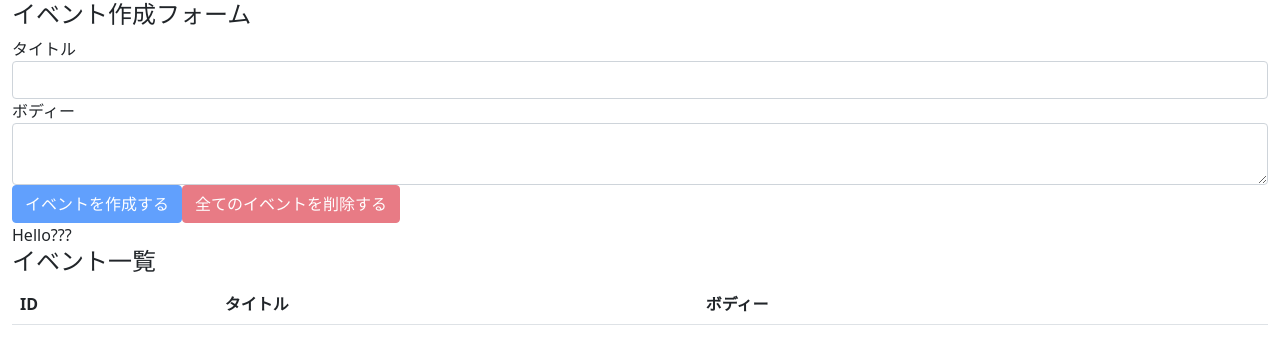
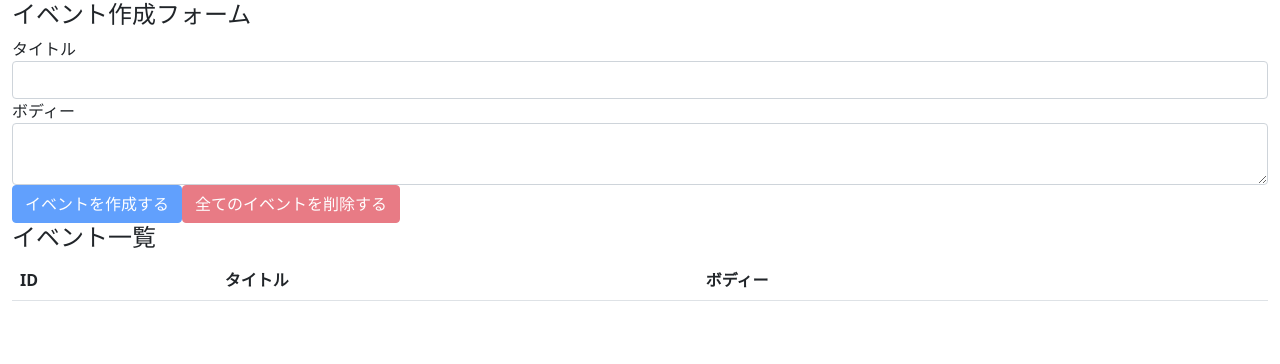
Before and after one commit to Mdaiki0730/react-hooks-101, a React (Create React App) app: page / in a window 1280 px wide. Shown: the top 364 px of the page. Built offline with nearby package versions, Linux system fonts and the light colour scheme.

Commit message:
solve prop dorilling issue

```diff
--- a/src/components/App.js
+++ b/src/components/App.js
@@ -9,10 +9,10 @@
   const [state, dispatch] = useReducer(reducer, [])
 
   return (
-    <AppContext.Provider value={'Hello???'}>
+    <AppContext.Provider value={{ state, dispatch }}>
       <div className="container-fluid">
-        <EventForm state={state} dispatch={dispatch}/>
-        <Events state={state} dispatch={dispatch}/>
+        <EventForm />
+        <Events />
       </div>
     </AppContext.Provider>
   )
--- a/src/components/Event.js
+++ b/src/components/Event.js
@@ -1,7 +1,9 @@
-import React from 'react'
+import React, { useContext } from 'react'
 import { DELETE_EVENT } from '../actions'
+import AppContext from '../contexts/AppContext'
 
-const Event = ({ event, dispatch }) => {
+const Event = ({ event }) => {
+  const { dispatch } = useContext(AppContext)
   const id = event.id
   const handleClickDeleteButton = () => {
     const result = window.confirm(`このイベント(id=${id})を本当に削除しても良いですか？`)
--- a/src/components/EventForm.js
+++ b/src/components/EventForm.js
@@ -1,7 +1,9 @@
-import React, { useState } from 'react'
+import React, { useState, useContext } from 'react'
 import { CREATE_EVENT, DELETE_ALL_EVENTS } from '../actions'
+import AppContext from '../contexts/AppContext'
 
-const EventForm = ({ state, dispatch }) => {
+const EventForm = () => {
+  const { state, dispatch } = useContext(AppContext)
   const [title, setTitle] = useState('')
   const [body, setBody] = useState('')
   const addEvent = e => {
--- a/src/components/Events.js
+++ b/src/components/Events.js
@@ -2,11 +2,10 @@
 import Event from './Event'
 import AppContext from '../contexts/AppContext'
 
-const Events = ({ state, dispatch }) => {
-  const value = useContext(AppContext)
+const Events = () => {
+  const { state } = useContext(AppContext)
   return (
     <>
-      <div>{value}</div>
       <h4>イベント一覧</h4>
       <table className="table table-hover">
         <thead>
@@ -19,7 +18,7 @@
         </thead>
         <tbody>
           {
-            state.map((event, index) => (<Event key={index} event={event} dispatch={dispatch} />))
+            state.map((event, index) => (<Event key={index} event={event} />))
           }
         </tbody>
       </table>
```
